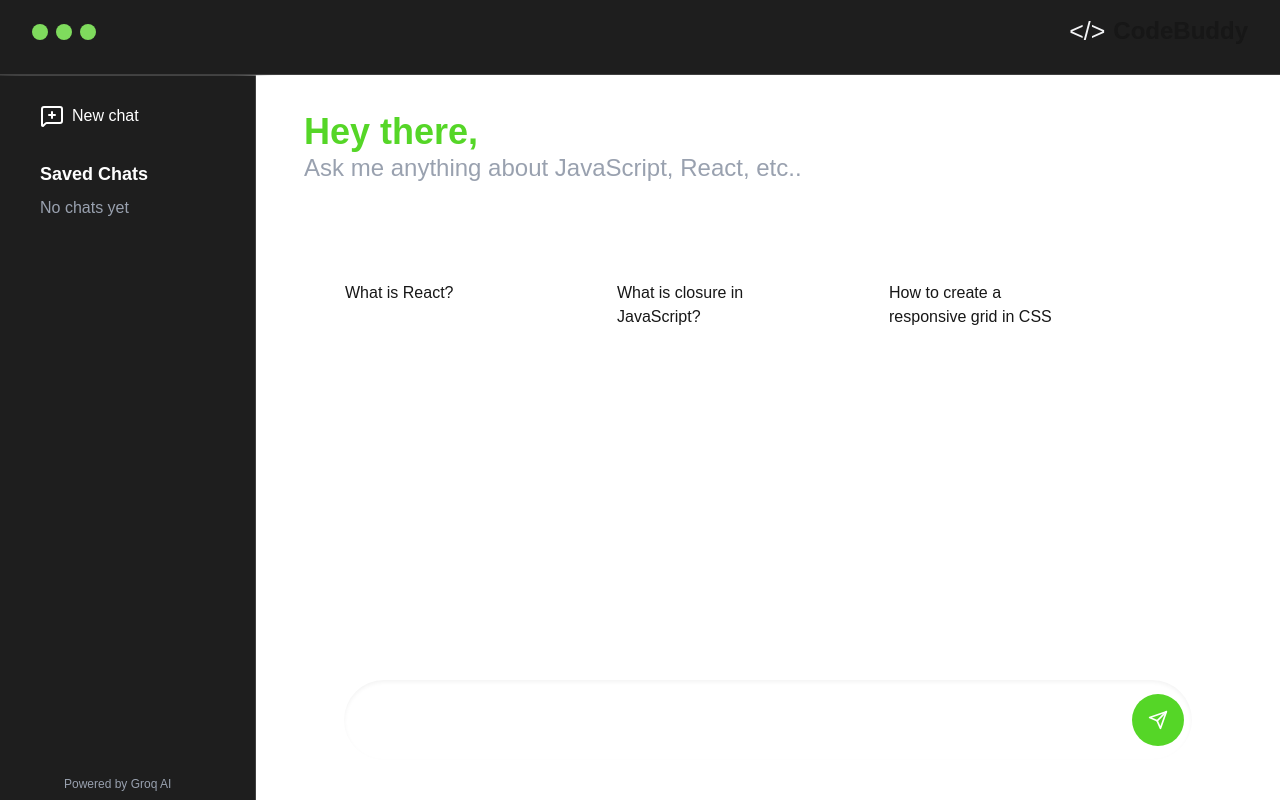
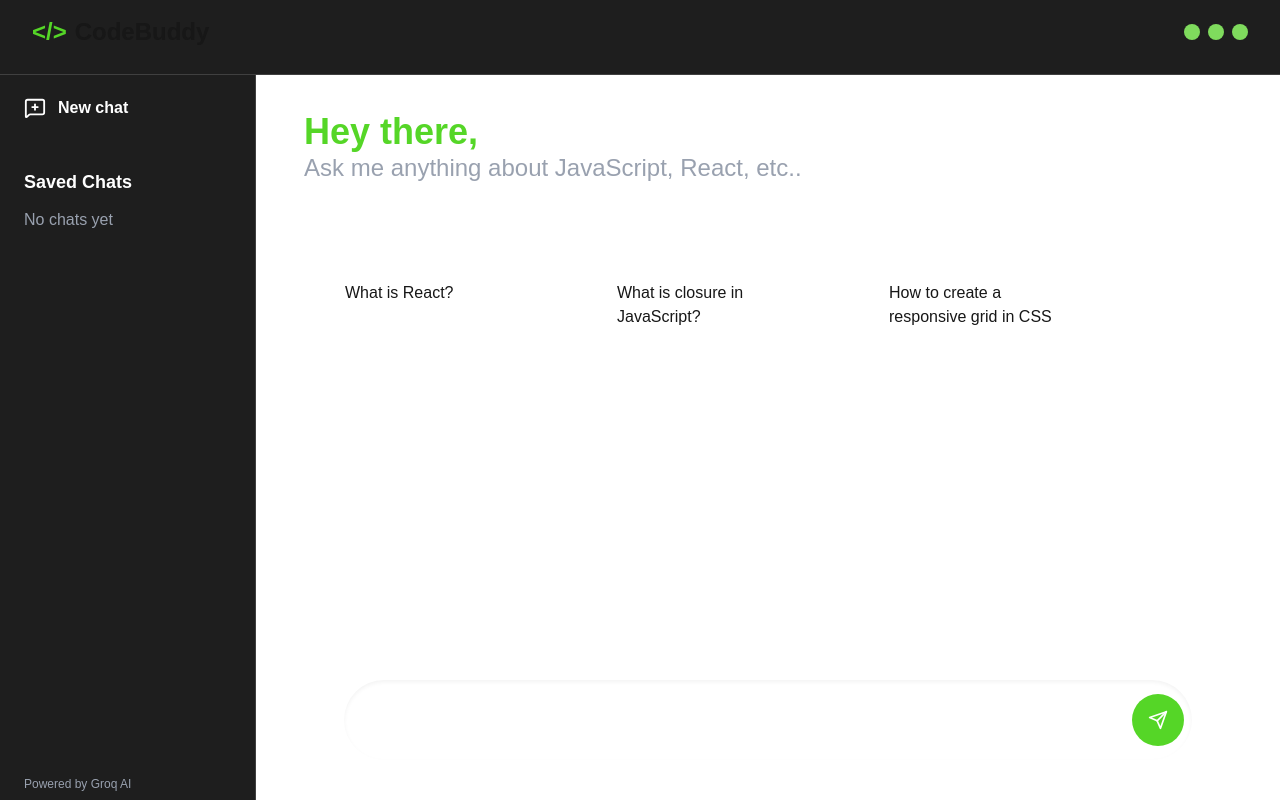
Before and after one commit to Fejiro-tech/CodeBuddy, a Next.js app: page /chatPage in a window 1280 px wide. Built offline with nearby package versions, Linux system fonts and the light colour scheme.

Commit message:
fixed siebar error

```diff
--- a/app/chatPage/page.jsx
+++ b/app/chatPage/page.jsx
@@ -12,20 +12,55 @@ const Chat = () => {
   const [currentChatId, setCurrentChatId] = useState(Date.now())
   const [stopTypingFunc, setStopTypingFunc] = useState(() => () => {})
 
-  // Load saved chats
+  // AUTO SAVE
   useEffect(() => {
-    const savedChats = localStorage.getItem("chats")
-    if (savedChats) setChats(JSON.parse(savedChats))
-  }, [])
+    if (messages.length === 0) return;
 
-  // Save chats
+    setChats(prev => {
+      if (activeChatIndex !== null) {
+        const updated = [...prev];
+        updated[activeChatIndex] = {
+          ...updated[activeChatIndex],
+          messages: [...messages],
+        };
+        return updated;
+      }
+
+      const title = messages[0]?.content?.slice(0, 30) || "New Chat";
+
+      // prevent duplicates
+      if (prev.length > 0 && prev[0].title === title) {
+        const updated = [...prev];
+        updated[0] = {
+          ...updated[0],
+          messages: [...messages],
+        };
+        return updated;
+      }
+
+      return [
+        {
+          title,
+          messages: [...messages],
+        },
+        ...prev,
+      ];
+    });
+  }, [messages, activeChatIndex]);
+
   useEffect(() => {
-    localStorage.setItem("chats", JSON.stringify(chats))
-  }, [chats])
+    const saved = localStorage.getItem("chats");
+    if (saved) {
+      setChats(JSON.parse(saved));
+    }
+  }, []);
+
+  useEffect(() => {
+    localStorage.setItem("chats", JSON.stringify(chats));
+  }, [chats]);
 
   return (
-    <div className=''>
-      {/* Top bar */}
+    <div>
       <div className='fixed top-0 left-0 w-full h-16 flex items-center z-30'>
         <TopBar
           isMobileSidebarOpen={isMobileSidebarOpen}
@@ -34,6 +69,7 @@ const Chat = () => {
       </div>
 
       <div className='flex w-full relative'>
+
         {/* Desktop sidebar */}
         <div className='w-[20%] fixed top-16 left-0 h-[calc(100vh-4rem)] hidden lg:block'>
           <SideBar
@@ -44,17 +80,17 @@ const Chat = () => {
             activeChatIndex={activeChatIndex}
             setActiveChatIndex={setActiveChatIndex}
             setCurrentChatId={setCurrentChatId}
-            stopAITyping={stopTypingFunc} // Stop AI typing from sidebar
+            stopAITyping={stopTypingFunc}
+            setIsMobileSidebarOpen={setIsMobileSidebarOpen}
           />
         </div>
 
-        {/* Chat container */}
-        <div className='w-full  lg:ml-[20%]  h-[calc()100vh] overflow-y-auto  '>
+        <div className='w-full lg:ml-[20%] h-screen overflow-y-auto'>
           <ChatContainer
             messages={messages}
             setMessages={setMessages}
             currentChatId={currentChatId}
-            setStopTypingFunc={setStopTypingFunc} // provide stop function
+            setStopTypingFunc={setStopTypingFunc}
           />
         </div>
       </div>
@@ -62,13 +98,18 @@ const Chat = () => {
       {/* Mobile sidebar */}
       {isMobileSidebarOpen && (
         <>
-          <div className='bg-black/50 fixed inset-0 lg:hidden z-30' onClick={() => setIsMobileSidebarOpen(false)}></div>
-          <div className='w-64 h-screen top-0 left-0 fixed lg:hidden z-40 transition-transform duration-300 translate-x-0'>
+          <div
+            className='bg-black/50 fixed inset-0 lg:hidden z-30'
+            onClick={() => setIsMobileSidebarOpen(false)}
+          />
+
+          <div className='w-64 h-screen top-0 left-0 fixed lg:hidden z-40'>
             <SideBar
               chats={chats}
               setChats={setChats}
               messages={messages}
               setMessages={setMessages}
+              activeChatIndex={activeChatIndex}
               setActiveChatIndex={setActiveChatIndex}
               setCurrentChatId={setCurrentChatId}
               stopAITyping={stopTypingFunc}
--- a/app/components/Navbar.jsx
+++ b/app/components/Navbar.jsx
@@ -1,7 +1,7 @@
 'use client'
 import Link from 'next/link'
 import React, { useState } from 'react'
-import { Menu } from "lucide-react"
+import { Menu, MessageSquarePlus } from "lucide-react"
 
 const Navbar = () => {
 
@@ -9,7 +9,7 @@ const Navbar = () => {
 
   return (
     <div className='bg-transparent z-30 relative w-full'>
-        <div className='flex justify-between items-center bg-transparent max-w-6xl mx-auto py-8  '>
+        <div className='flex justify-between items-center bg-transparent max-w-6xl mx-auto py-8 bg '>
             <div className='flex items-center'>
 
                 <span className=" text-[20px] md:text-[22px] lg:text-[24px]  font-extrabold pr-2 text-[#55d627]">
@@ -18,15 +18,14 @@ const Navbar = () => {
                 <p className='text-[20px] md:text-[22px] lg:text-[24px] font-extrabold'>CodeBuddy</p>
             </div>
 
-            <div className='space-x-6 lg:space-x-10 text-[18px] lg:text-[20px] font-bold uppercase hidden md:block'>
-                <Link href="/" className="hover:text-[#FF5722]">Home</Link>
-                <Link href="#features" className="hover:text-[#FF5722]">Features</Link>
-                <Link href="/chatPage" className="hover:text-[#FF5722]">Start Chatting</Link>
+            <div className=' space-x-8 lg:space-x-10 text-[18px] lg:text-[20px] font-semibold uppercase md:flex'>
+                <Link href="/" className="hover:text-[#FF5722] hidden md:block">Home</Link>
+                <Link href="#features" className="hover:text-[#FF5722] hidden md:block">Features</Link>
+
+                <Link href="/chatPage" className="w-fit flex items-center gap-2">
+                    <MessageSquarePlus size={30} className=''/>
+                </Link>
             </div>
-
-            <button onClick={() => setIsOpen(!isOpen)} className='text-2xl font-bold  block md:hidden'>
-                <Menu size={24} className='text-[#7fdb5d]'/>
-            </button>
         </div>
 
         {isOpen && (
--- a/app/components/SideBar.jsx
+++ b/app/components/SideBar.jsx
@@ -1,67 +1,74 @@
-import Image from 'next/image';
-import React from 'react'
-import { MessageSquarePlus } from "lucide-react"
+import React from 'react';
+import { MessageSquarePlus } from "lucide-react";
 
-const SideBar = ({ messages, setMessages, chats, setChats, activeChatIndex, setActiveChatIndex, setCurrentChatId, stopAITyping, setIsMobileSidebarOpen}) => {
+const SideBar = ({
+  messages,
+  setMessages,
+  chats,
+  setChats,
+  activeChatIndex,
+  setActiveChatIndex,
+  setCurrentChatId,
+  stopAITyping,
+  setIsMobileSidebarOpen
+}) => {
 
   const startNewChat = () => {
-  if (messages.length === 0) return;
+    // Stop AI first
+    if (stopAITyping) stopAITyping();
 
-  // Only save if we're NOT viewing an existing saved chat
-  if (activeChatIndex === null) {
-    setChats(prev => [
-      {
-        title: messages[0].content.slice(0, 30) || "New Chat",
-        messages: messages
-      },
-      ...prev
-    ]);
-  }
-
-  if (stopAITyping) stopAITyping();
     setMessages([]);
     setCurrentChatId(Date.now());
     setActiveChatIndex(null);
+
+    if (setIsMobileSidebarOpen) {
+      setIsMobileSidebarOpen(false);
+    }
   };
 
   return (
-    <div className='bg-[#1e1e1e] backdrop-blur-md border-r border-white/15 text-white h-screen flex flex-col py-4 px-10'>
-      <div className="mb-6 flex items-center justify-center"></div>
+    <div className='bg-[#1e1e1e] border-r border-white/15 text-white h-screen flex flex-col py-8 px-6'>
 
-      <button onClick={() => {
-          startNewChat();
-          setIsMobileSidebarOpen(false)
-        }}
-        className="w-fit mb-8  flex items-center gap-2"
+      <button
+        onClick={startNewChat}
+        className="w-fit mb-12 flex items-center gap-3"
       >
-       <MessageSquarePlus size={24} />
-       <span>New chat</span>
+        <MessageSquarePlus size={22} />
+        <span className='font-bold'>New chat</span>
       </button>
 
-      <div className="flex-1 overflow-y-auto ">
-        <h2 className="text-lg font-extrabold mb-2">Saved Chats</h2>
-        <div className='text-white'>
-          {chats.length === 0 && <p className='text-gray-400'>No chats yet</p>}
+      <div className="flex-1 overflow-y-auto">
+        <h2 className="text-lg font-bold mb-3">Saved Chats</h2>
+
+        {chats.length === 0 && (
+          <p className='text-gray-400'>No chats yet</p>
+        )}
+
         {chats.map((chat, index) => (
           <div
             key={index}
             onClick={() => {
-              setActiveChatIndex(index)
-              setMessages(chat.messages)
+              setActiveChatIndex(index);
+              setMessages(chat.messages);
+
+              if (setIsMobileSidebarOpen) {
+                setIsMobileSidebarOpen(false);
+              }
             }}
-              className='my-2 cursor-pointer hover:text-green-400'
+            className={`my-2 cursor-pointer hover:text-green-400 ${
+              activeChatIndex === index ? "text-green-400" : ""
+            }`}
           >
-              <h4 className='mb-2'>{chat.title}</h4>
+            <h4 className='text-sm lg:text-base mb-4'>{chat.title}</h4>
           </div>
         ))}
       </div>
-      </div>
 
-      <div className="mt-4 text-xs text-gray-400  pb-14 px-6">
+      <div className="mt-4 text-xs text-gray-400 pb-10">
         Powered by Groq AI
       </div>
     </div>
-  )
-}
+  );
+};
 
-export default SideBar
+export default SideBar;
--- a/app/components/TopBar.jsx
+++ b/app/components/TopBar.jsx
@@ -1,21 +1,24 @@
 import React from 'react'
 import { Menu } from "lucide-react"
+import Link from 'next/link'
 
 const TopBar = ({isMobileSidebarOpen, setIsMobileSidebarOpen}) => {
   return (
     <div className='bg-[#1e1e1e] backdrop-blur-md border-b border-white/15 w-full flex  items-center justify-between py-6 px-8'>
-      <div className='flex gap-2 items-center'>
+      <Link className='flex items-center' href="/">
+        <span className=" text-[20px] md:text-[22px] lg:text-[24px]  font-extrabold pr-2 text-[#55d627]">
+          &lt;/&gt;
+        </span>
+        <p className='text-[20px] md:text-[22px] lg:text-[24px] font-extrabold'>CodeBuddy</p>
+      </Link>
+
+      <div className='gap-2 items-center hidden lg:flex'>
 
         <span className='w-2 md:w-4 h-2 md:h-4 bg-[#7fdb5d] rounded-full'></span>
         <span className='w-2 md:w-4 h-2 md:h-4 bg-[#7fdb5d] rounded-full'></span>
         <span className='w-2 md:w-4 h-2 md:h-4 bg-[#7fdb5d] rounded-full'></span>
       </div>
-      <div className='lg:flex hidden'>
-          <span className="text-gray-100 text-[18px] sm:text-[20px] md:text-[25px]  font-medium pr-2">
-        &lt;/&gt;
-      </span>
-        <p className='text-[18px] md:text-[24px]  font-bold'>CodeBuddy</p>
-      </div>
+
 
       <button onClick={() => setIsMobileSidebarOpen(!isMobileSidebarOpen)} className='text-2xl font-bold  lg:hidden'>
         <Menu size={24} className='text-[#7fdb5d]'/>
--- a/app/components/chat/ChatContainer.jsx
+++ b/app/components/chat/ChatContainer.jsx
@@ -17,7 +17,6 @@ const ChatContainer = ({
   const typingIntervalRef = useRef(null)
   const [isLoading, setIsLoding] = useState(false)
 
-  // Provide stop typing function to parent
   useEffect(() => {
     setStopTypingFunc(() => () => {
       if (typingIntervalRef.current) {
--- a/app/page.jsx
+++ b/app/page.jsx
@@ -23,7 +23,6 @@ export default function LandingPage() {
     },
   };
 
-  // Features with icons
   const features = [
     {
       title: "Instant Answers",
@@ -41,6 +40,7 @@ export default function LandingPage() {
       icon: <FaComments />,
     },
   ];
+
 
   return (
     <main className="min-h-screen text-white bg-[#0A0A0A]">
```
Lines whose indentation alone changed are shown as unchanged.
